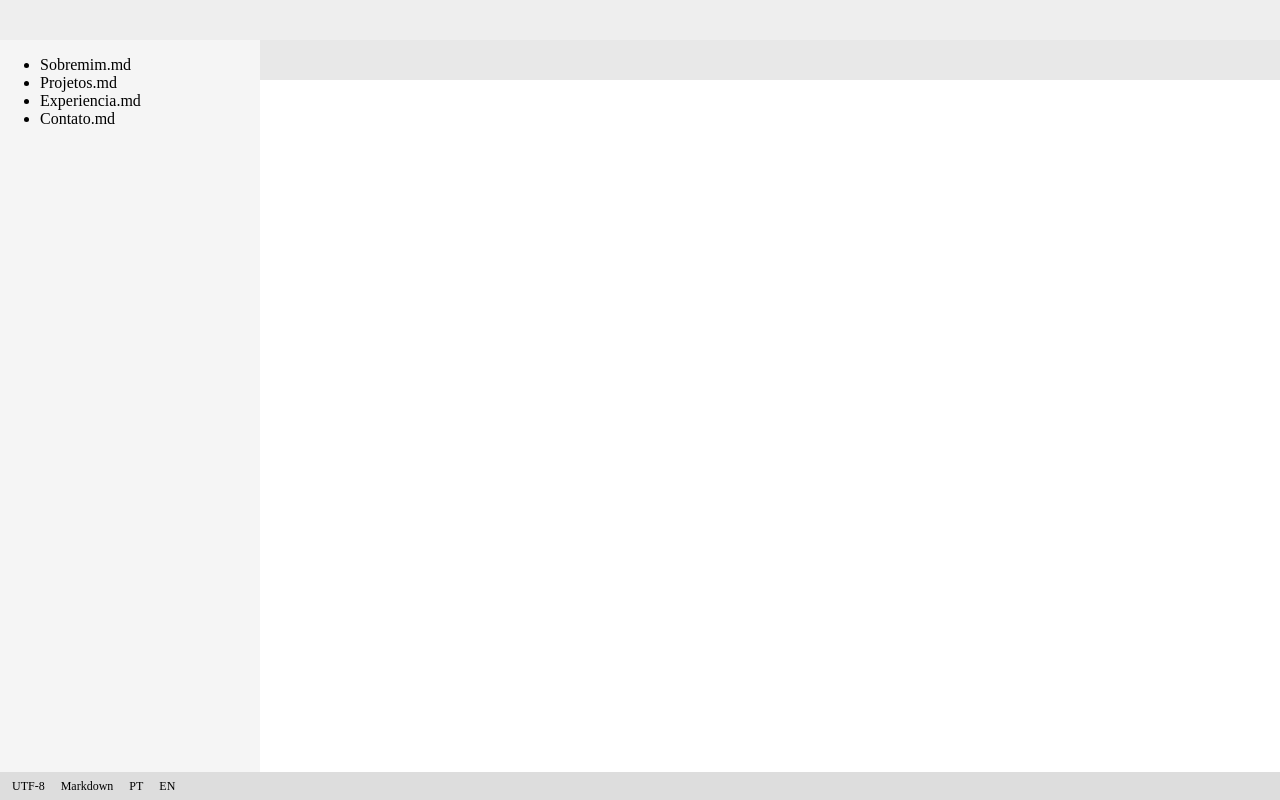
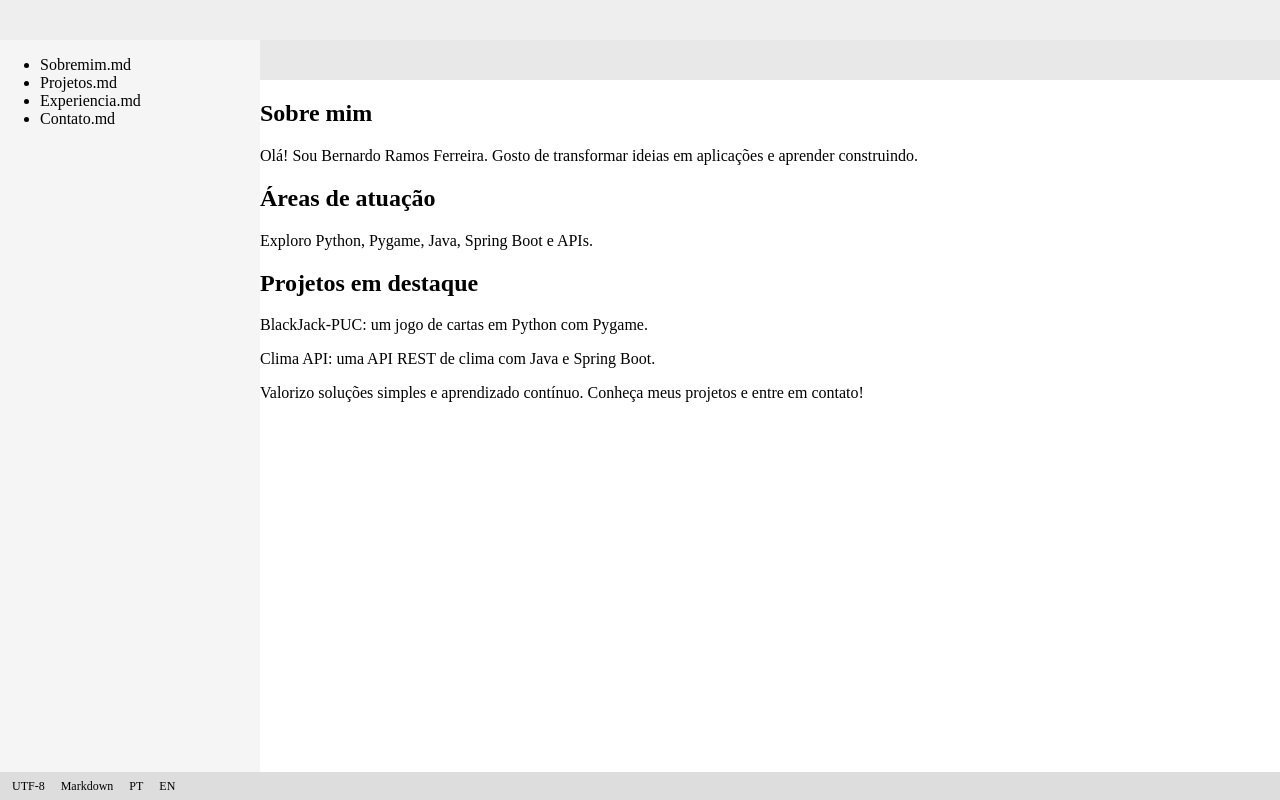
Before and after one commit to bernardorf5/Portfolio-Profissional, a React (Vite) app: page / in a window 1280 px wide. Built offline with nearby package versions, Linux system fonts and the light colour scheme.

Commit message:
Adiciona páginas Sobre mim, Projetos e Experiência com troca de idioma

```diff
--- a/src/App.jsx
+++ b/src/App.jsx
@@ -3,15 +3,19 @@ import TitleBar from './components/TitleBar'
 import Explorer from './components/Explorer'
 import Tabs from './components/Tabs'
 import Editor from './components/Editor'
+import { useState } from 'react'
 
 function App() {
+  const [arquivoAberto, setArquivoAberto] = useState("sobre")
+  const [idiomaAtual, setIdiomaAtual] = useState("pt")
+
   return (
     <div className="app">
       <TitleBar />
-      <Explorer />
+      <Explorer aoSelecionar={setArquivoAberto} />
       <Tabs />
-      <Editor />
-      <StatusBar />
+      <Editor arquivoAberto={arquivoAberto} idioma={idiomaAtual}/>
+      <StatusBar mudarIdioma={setIdiomaAtual}/>
     </div>
   )
 }
--- a/src/components/Editor.jsx
+++ b/src/components/Editor.jsx
@@ -1,7 +1,15 @@
-function Editor () {
+import Contato from "../pages/Contato"
+import Experiencia from "../pages/Experiencia"
+import Projetos from "../pages/Projetos"
+import SobreMim from "../pages/SobreMim"
+
+function Editor ({arquivoAberto, idioma}) {
     return (
         <main className="editor">
-
+            {arquivoAberto === "sobre" && <SobreMim idioma={idioma} />}
+            {arquivoAberto === "exp" && <Experiencia idioma={idioma}/>}
+            {arquivoAberto === "projetos" && <Projetos idioma={idioma}/>}
+            {arquivoAberto === "contato" && <Contato />}
         </main>
     )
 }
--- a/src/components/Explorer.jsx
+++ b/src/components/Explorer.jsx
@@ -1,11 +1,11 @@
 const arquivos = [{id: "sobre", nome: "Sobremim.md"}, {id: "projetos", nome: "Projetos.md"}, {id: "exp", nome: "Experiencia.md"}, {id: "contato", nome: "Contato.md"}]
 
-function Explorer() {
+function Explorer({aoSelecionar}) {
     return (
         <aside className="explorer">
             <ul>
                 {arquivos.map((arquivo) => (
-                    <li key={arquivo.id}> {arquivo.nome} </li>
+                    <li key={arquivo.id} onClick={() => aoSelecionar(arquivo.id)}> {arquivo.nome} </li>
                 ))}
             </ul>
         </aside>
--- a/src/components/StatusBar.jsx
+++ b/src/components/StatusBar.jsx
@@ -1,10 +1,10 @@
-function StatusBar() {
+function StatusBar({mudarIdioma}) {
     return (
         <footer className="statusbar">
             <p>UTF-8</p>
             <p>Markdown</p>
-            <p>PT</p>
-            <p>EN</p>
+            <p onClick={() => mudarIdioma("pt")}>PT</p>
+            <p onClick={() => mudarIdioma("en")}>EN</p>
         </footer>
     )
 }
--- /dev/null
+++ b/src/data/experiencias.js
@@ -0,0 +1,12 @@
+export const experiencias = [
+    {
+        id: "wms",
+        instituicao: "We Make Software",
+        cargo: { pt: "Apoio à organização do evento", en: "Event organization support" },
+        periodo: { pt: "21 set 2026", en: "Sep 21, 2026" },
+        descricao: {
+            pt: "Evento da PUC Minas que apresenta os melhores trabalhos interdisciplinares e de conclusão de curso de Engenharia de Software. Ajudei na organização da entrada e na validação das inscrições dos participantes.",
+            en: "A PUC Minas event showcasing the best interdisciplinary and capstone projects in Software Engineering. I helped manage the entrance and verify attendee registrations.",
+        },
+    },
+]
--- /dev/null
+++ b/src/data/projetos.js
@@ -0,0 +1,24 @@
+export const projetos = [
+    {
+        id: "blackjack",
+        nome: "BlackJack-PUC",
+        periodo: { pt: "Maio 2026", en: "May 2026" },
+        descricao: {
+            pt: "Jogo de cartas em Python",
+            en: "Card game in Python",
+        },
+        tecnologias: ["Python", "Pygame"],
+        github: "https://github.com/bernardorf5/BlackJack-PUC",
+    },
+    {
+        id: "clima",
+        nome: "Clima API",
+        periodo: { pt: "Ago 2026", en: "Aug 2026" },
+        descricao: {
+            pt: "API REST de clima com Spring Boot",
+            en: "Weather REST API with Spring Boot",
+        },
+        tecnologias: ["Java", "Spring Boot"],
+        github: "https://github.com/chicortes/DIAW-At01",
+    },
+]
--- /dev/null
+++ b/src/i18n/textos.js
@@ -0,0 +1,40 @@
+export const textos = {
+    pt: {
+        sobre: {
+            titulo: "Sobre mim",
+            apresentacao: "Olá! Sou Bernardo Ramos Ferreira. Gosto de transformar ideias em aplicações e aprender construindo.",
+            areasTitulo: "Áreas de atuação",
+            areas: "Exploro Python, Pygame, Java, Spring Boot e APIs.",
+            destaquesTitulo: "Projetos em destaque",
+            destaque1: "BlackJack-PUC: um jogo de cartas em Python com Pygame.",
+            destaque2: "Clima API: uma API REST de clima com Java e Spring Boot.",
+            fechamento: "Valorizo soluções simples e aprendizado contínuo. Conheça meus projetos e entre em contato!",
+        },
+        projetos: {
+            titulo: "Projetos",
+            ver: "Ver no GitHub"
+        },
+        experiencias: {
+            titulo: "Experiências"
+        },
+    },
+    en: {
+        sobre: {
+            titulo: "About me",
+            apresentacao: "Hi! I'm Bernardo Ramos Ferreira. I like turning ideas into applications and learning by building.",
+            areasTitulo: "Areas of focus",
+            areas: "I explore Python, Pygame, Java, Spring Boot and API projects.",
+            destaquesTitulo: "Featured projects",
+            destaque1: "BlackJack-PUC: a card game in Python with Pygame.",
+            destaque2: "Clima API: a REST weather API with Java and Spring Boot.",
+            fechamento: "I value simple solutions and continuous learning. Check out my projects and get in touch!",
+        },
+        projetos: {
+            titulo: "Projects",
+            ver: "View on GitHub"
+        },
+        experiencias: {
+            titulo: "Experiences"
+        },
+    },
+}
--- a/src/index.css
+++ b/src/index.css
@@ -44,3 +44,7 @@ html, body, #root {
     padding: 0 12px;
     font-size: 12px;
 }
+
+.explorer li {
+    cursor: pointer;
+}
--- /dev/null
+++ b/src/pages/Contato.jsx
@@ -0,0 +1,9 @@
+function Contato() {
+    return(
+        <div>
+            <h1>Contato</h1>
+        </div>
+    )
+}
+
+export default Contato
--- /dev/null
+++ b/src/pages/Experiencia.jsx
@@ -0,0 +1,22 @@
+import { textos } from '../i18n/textos'
+import { experiencias } from '../data/experiencias'
+
+function Experiencia({ idioma }) {
+    const t = textos[idioma].experiencias
+
+    return (
+        <section>
+            <h1>{t.titulo}</h1>
+            {experiencias.map((exp) => (
+                <article key={exp.id}>
+                    <h2>{exp.instituicao}</h2>
+                    <p>{exp.cargo[idioma]}</p>
+                    <p>{exp.periodo[idioma]}</p>
+                    <p>{exp.descricao[idioma]}</p>
+                </article>
+            ))}
+        </section>
+    )
+}
+
+export default Experiencia
--- /dev/null
+++ b/src/pages/Projetos.jsx
@@ -0,0 +1,27 @@
+import { textos } from '../i18n/textos'
+import { projetos } from '../data/projetos'
+
+function Projetos({idioma}) {
+    const t = textos[idioma].projetos
+
+    return (
+        <section>
+            <h1>{t.titulo}</h1>
+            {projetos.map((projeto) => (
+                <article key={projeto.id}>
+                    <h2>{projeto.nome}</h2>
+                    <p>{projeto.periodo[idioma]}</p>
+                    <p>{projeto.descricao[idioma]}</p>
+                    <ul>
+                        {projeto.tecnologias.map((tec) => (
+                            <li key={tec}>{tec}</li>
+                        ))}
+                    </ul>
+                    <a href={projeto.github} target="_blank" rel="noreferrer">{t.ver}</a>
+                </article>
+            ))}
+        </section>
+    )
+}
+
+export default Projetos
--- /dev/null
+++ b/src/pages/SobreMim.jsx
@@ -0,0 +1,20 @@
+import { textos } from '../i18n/textos'
+
+function SobreMim({ idioma }) {
+    const t = textos[idioma].sobre
+
+    return (
+        <section>
+            <h1>{t.titulo}</h1>
+            <p>{t.apresentacao}</p>
+            <h2>{t.areasTitulo}</h2>
+            <p>{t.areas}</p>
+            <h2>{t.destaquesTitulo}</h2>
+            <p>{t.destaque1}</p>
+            <p>{t.destaque2}</p>
+            <p>{t.fechamento}</p>
+        </section>
+    )
+}
+
+export default SobreMim
```
